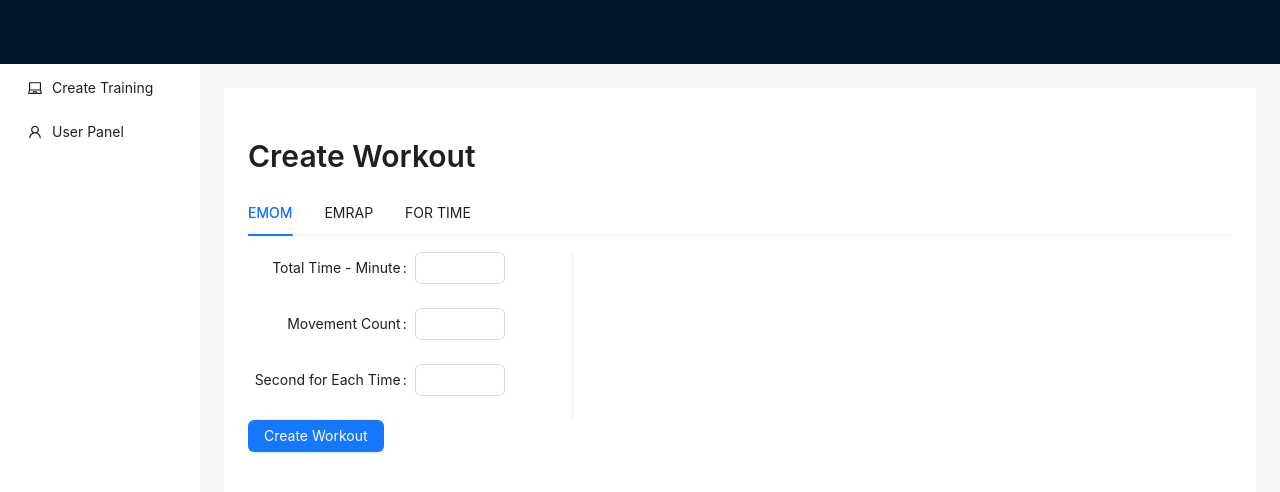
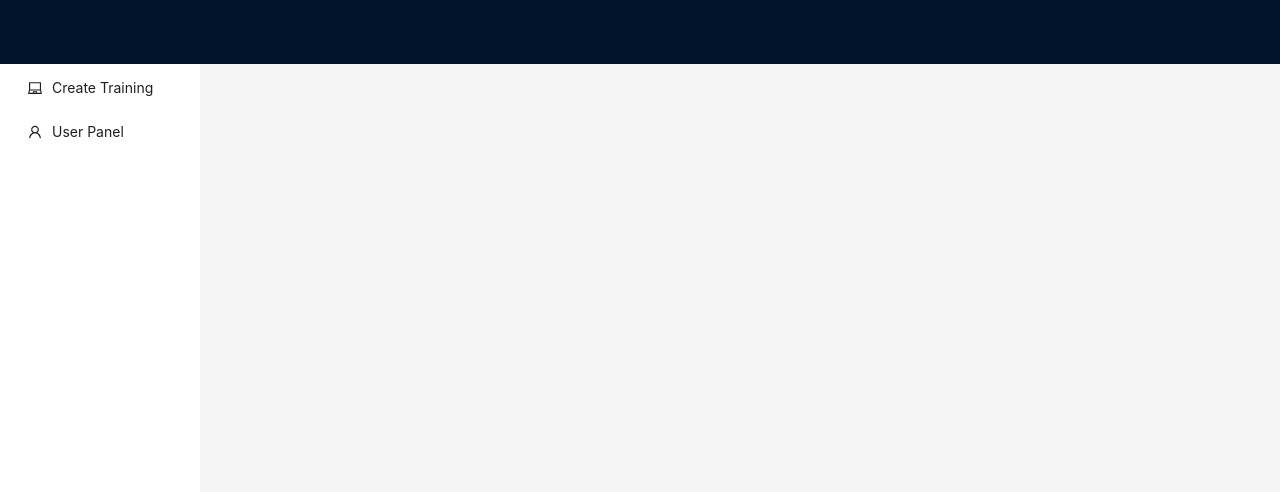
Before and after one commit to ipekgulsencelik/CrossFit, a React (Vite) app in the folder sport-app/: page / in a window 1280 px wide. Shown: the top 492 px of the page. Built offline with nearby package versions, Linux system fonts and the light colour scheme.

Commit message:
addinf root

```diff
--- a/sport-app/package.json
+++ b/sport-app/package.json
@@ -13,7 +13,8 @@
     "antd": "^5.3.1",
     "dayjs": "^1.11.7",
     "react": "^18.2.0",
-    "react-dom": "^18.2.0"
+    "react-dom": "^18.2.0",
+    "react-router-dom": "^6.9.0"
   },
   "devDependencies": {
     "@types/react": "^18.0.28",
--- a/sport-app/src/main.tsx
+++ b/sport-app/src/main.tsx
@@ -2,9 +2,26 @@ import React from 'react'
 import ReactDOM from 'react-dom/client'
 import App from './App'
 import './index.css'
+import Root from './routes/Root';
+import {
+  createBrowserRouter,
+  RouterProvider,
+} from "react-router-dom";
+
+const router = createBrowserRouter([
+  {
+    path: "/",
+    element: <Root />,
+  },
+  {
+    path: "/users",
+    element: <div>Users!</div>,
+  }
+]);
 
 ReactDOM.createRoot(document.getElementById('root') as HTMLElement).render(
   <React.StrictMode>
-    <App />
+    <RouterProvider router={router} />
+    {/* <App /> */}
   </React.StrictMode>,
 )
--- /dev/null
+++ b/sport-app/src/routes/Root.tsx
@@ -0,0 +1,49 @@
+import React from 'react';
+import { LaptopOutlined, UserOutlined } from '@ant-design/icons';
+import { MenuProps, Layout, Menu } from 'antd';
+
+const { Header, Sider } = Layout;
+
+const menu = [{
+  icon: LaptopOutlined,
+  name: "Create Training"
+}, {
+  icon: UserOutlined,
+  name: "User Panel"
+}];
+
+const items2: MenuProps['items'] = menu.map(
+  (item, index) => {
+    const key = String(index + 1);
+
+    return {
+      key: `sub${key}`,
+      icon: React.createElement(item.icon),
+      label: item.name,
+    };
+  },
+);
+
+function Root() {
+  return (
+    <Layout style={{ height: '100vh' }}>
+      <Header className="header">
+        <div className="logo" />
+      </Header>
+      <Layout>
+        <Sider width={200}>
+          <Menu
+            mode="inline"
+            defaultSelectedKeys={['1']}
+            defaultOpenKeys={['sub1']}
+            style={{ height: '100%', borderRight: 0 }}
+            items={items2}
+          />
+        </Sider>
+        <Layout style={{ padding: '24px' }}></Layout>
+      </Layout>
+    </Layout>
+  )
+}
+
+export default Root
```
Also changed, not shown: 1 other file (tests, documents, lock files or other folders).
